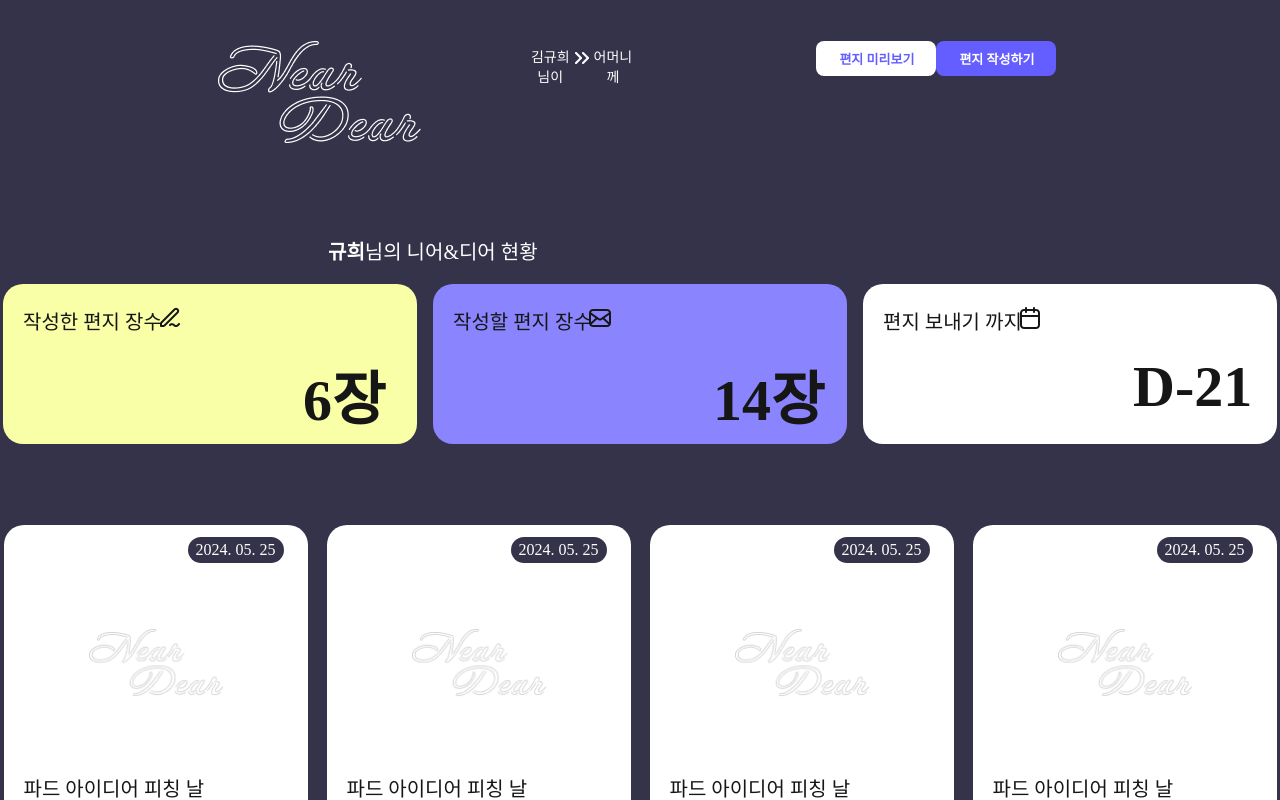
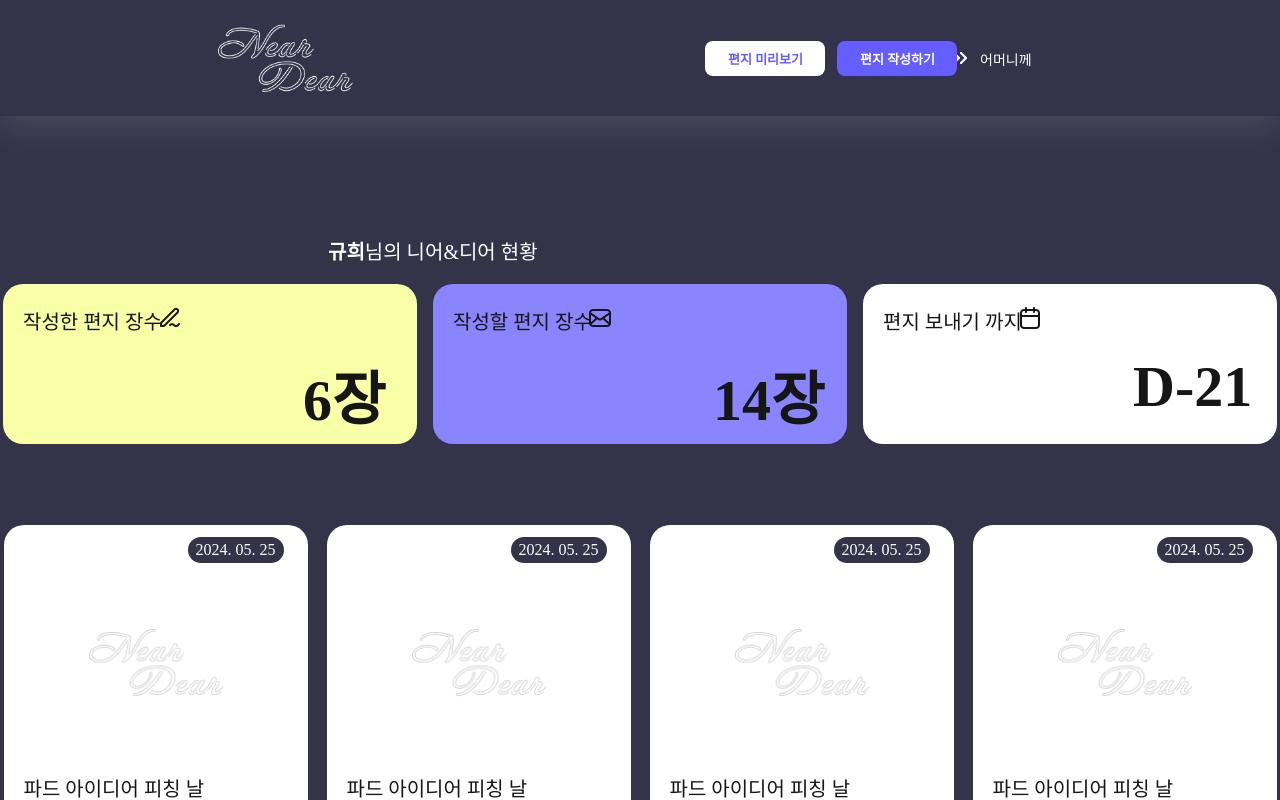
Before and after one commit to 3rd-PARD-WEB-PART/Pyo, a React (Create React App) app in the folder PYO-project/: page / in a window 1280 px wide. Shown: the top 800 px of the page. Built offline with nearby package versions, Linux system fonts and the light colour scheme.

Commit message:
Finish HomePage

```diff
--- a/PYO-project/src/Components/Layout_Components/Header.js
+++ b/PYO-project/src/Components/Layout_Components/Header.js
@@ -1,22 +1,22 @@
 import React from "react";
 import styled from "styled-components";
-import logo from "../../img/로고.png"
-import arrow from "../../img/화살표.png"
+import logo from "../../img/로고.png";
+import arrow from "../../img/화살표.png";
 
 function Header() {
   return (
     <div>
-<Header1 Width='100%'>
+      <Header1>
         <Header2 Width='66%'>
-      <Logo Width='135.15px' Height='68.02px' MarginTop='40px'><img src={logo} alt="로고"></img></Logo>
+          <Logo src={logo} className='logo' />
           <Namecontainer MarginTop='46px'>
-      <Text Fontweight = '500'>김규희<Text Fontweight = '300'>님이</Text></Text>
-      <Logo Width='24px' Height='24px'><img src={arrow} alt="화살표"></img></Logo>
-      <Text Fontweight = '500'>어머니<Text Fontweight = '300'>께</Text></Text>
+            <Name>김규희<Names>님이</Names></Name>
+            <Arrow src={arrow} className='arrow' />
+            <Name2>어머니<Names>께</Names></Name2>
           </Namecontainer>
-      <ButtonComtainer MarginTop='41px'>
-      <Button Color='white' LetterColor = '#645DFF'>편지 미리보기</Button>
-      <Button Color='#645DFF' LetterColor = 'white'>편지 작성하기</Button>
+          <ButtonComtainer>
+            <Button Color='white' LetterColor='#645DFF'>편지 미리보기</Button>
+            <Button Color='#645DFF' LetterColor='white'>편지 작성하기</Button>
           </ButtonComtainer>
         </Header2>
       </Header1>
@@ -27,17 +27,16 @@ function Header() {
 export default Header;
 
 const Header1 = styled.div`
+  width: 100%;
   display: flex;
-width: ${(props) => props.Width};
   height: 116px;
   flex-shrink: 0;
   background: var(--blueblack-1, #34334A);
   justify-content: center;
+  box-shadow: 0px 5px 40px 0px rgba(255, 255, 255, 0.15);
+  position: relative;
+`;
 
-/* 탭바 그림자 */
-box-shadow: 0px 5px 40px 0px rgba(255, 255, 255, 0.15);
-
-`;
 const Header2 = styled.div`
   display: flex;
   width: ${(props) => props.Width};
@@ -45,7 +44,6 @@ width: ${(props) => props.Width};
   flex-shrink: 0;
   background: var(--blueblack-1, #34334A);
   justify-content: space-between;
-
 `;
 
 const Namecontainer = styled.div`
@@ -58,28 +56,38 @@ const Namecontainer = styled.div`
   margin-top: ${(props) => props.MarginTop};
   color: var(--white, #FFF);
   text-align: center;
-  white-space: nowrap; /* Prevent line breaks */
+  white-space: nowrap;
 `;
 
 const ButtonComtainer = styled.div`
   display: flex;
   width: 252px;
+  top: 41px;
+  right: 323px;
+  gap: 12px;
+  position: absolute;
   justify-content: space-between;
   flex-shrink: 0;
   background: var(--blueblack-1, #34334A);
   justify-content: center;
   vertical-align: middle;
-    margin-top: ${(props) => props.MarginTop};
 `;
 
-const Logo = styled.div`
+const Logo = styled.img`
+  width: 135.149px;
+  height: 68.021px;
+  flex-shrink: 0;
   background-color: #34334A;
-    width: ${(props) => props.Width};
-    margin-top: ${(props) => props.MarginTop};
-    height: ${(props) => props.Height};
-    margin-left: ${(props) => props.MarginLeft};
+  position: relative;
+  top: 24px;
+`;
 
-
+const Arrow = styled.img`
+  width: 24px;
+  height: 24px;
+  flex-shrink: 0;
+  position: absolute;
+  left: 948px;
 `;
 
 const Button = styled.button`
@@ -91,27 +99,49 @@ justify-content: center;
   align-items: center;
   flex-shrink: 0;
   color: ${(props) => props.LetterColor};
-
   border-radius: 8px;
   border: none;
   background: ${(props) => props.Color};
-color: var(--, #FFF);
   text-align: center;
   font-family: Pretendard;
   font-size: 13px;
   font-style: normal;
   font-weight: 600;
   line-height: normal;
-
 `;
 
-const Text = styled.div`
+const Name = styled.span`
   color: var(--white, #FFF);
   text-align: center;
   font-family: Pretendard;
   font-size: 14px;
   font-style: normal;
-  font-weight: ${(props) => props.Fontweight};
+  font-weight: 500;
   line-height: normal;
-  white-space: nowrap; /* Prevent line breaks */
+  position: absolute;
+  top: 49px;
+  left: 879px;
 `;
+
+const Name2 = styled.span`
+  color: var(--white, #FFF);
+  text-align: center;
+  font-family: Pretendard;
+  font-size: 14px;
+  font-style: normal;
+  font-weight: 500;
+  line-height: normal;
+  position: absolute;
+  top: 49px;
+  left: 980px;
+`;
+
+const Names = styled.span`
+  color: var(--white, #FFF);
+  font-family: Pretendard;
+  font-size: 14px;
+  font-style: normal;
+  font-weight: 300;
+  line-height: normal;
+  position: relative;
+`;
--- a/PYO-project/src/Pages/HomePage.js
+++ b/PYO-project/src/Pages/HomePage.js
@@ -10,11 +10,9 @@ function HomePage(){
   return(
     <div>
       <Header/>
-
       <Home_row1/>
       <Home/>
     </div>
   );
 }
-
 export default HomePage;
```
Lines whose indentation alone changed are shown as unchanged.
